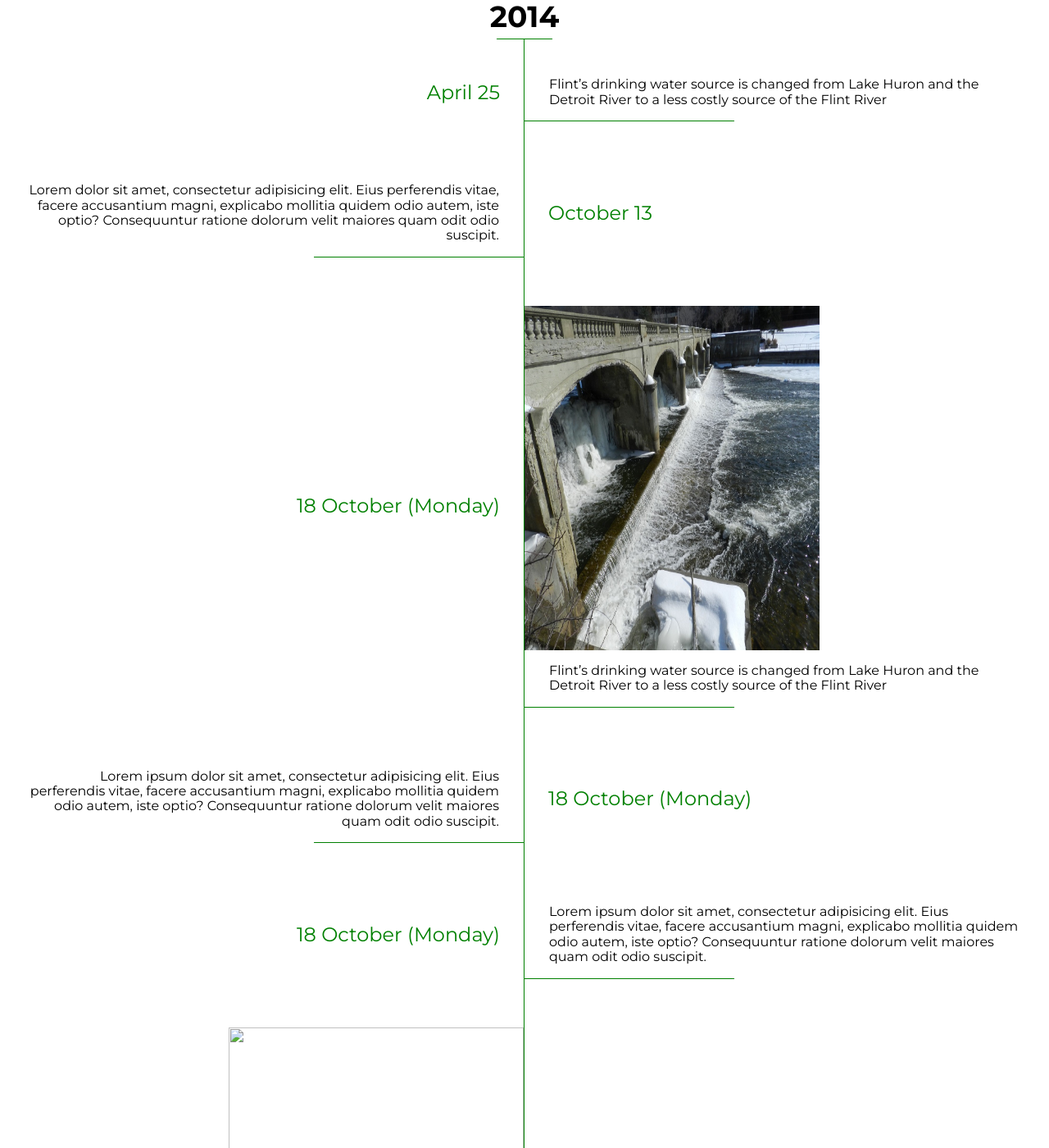
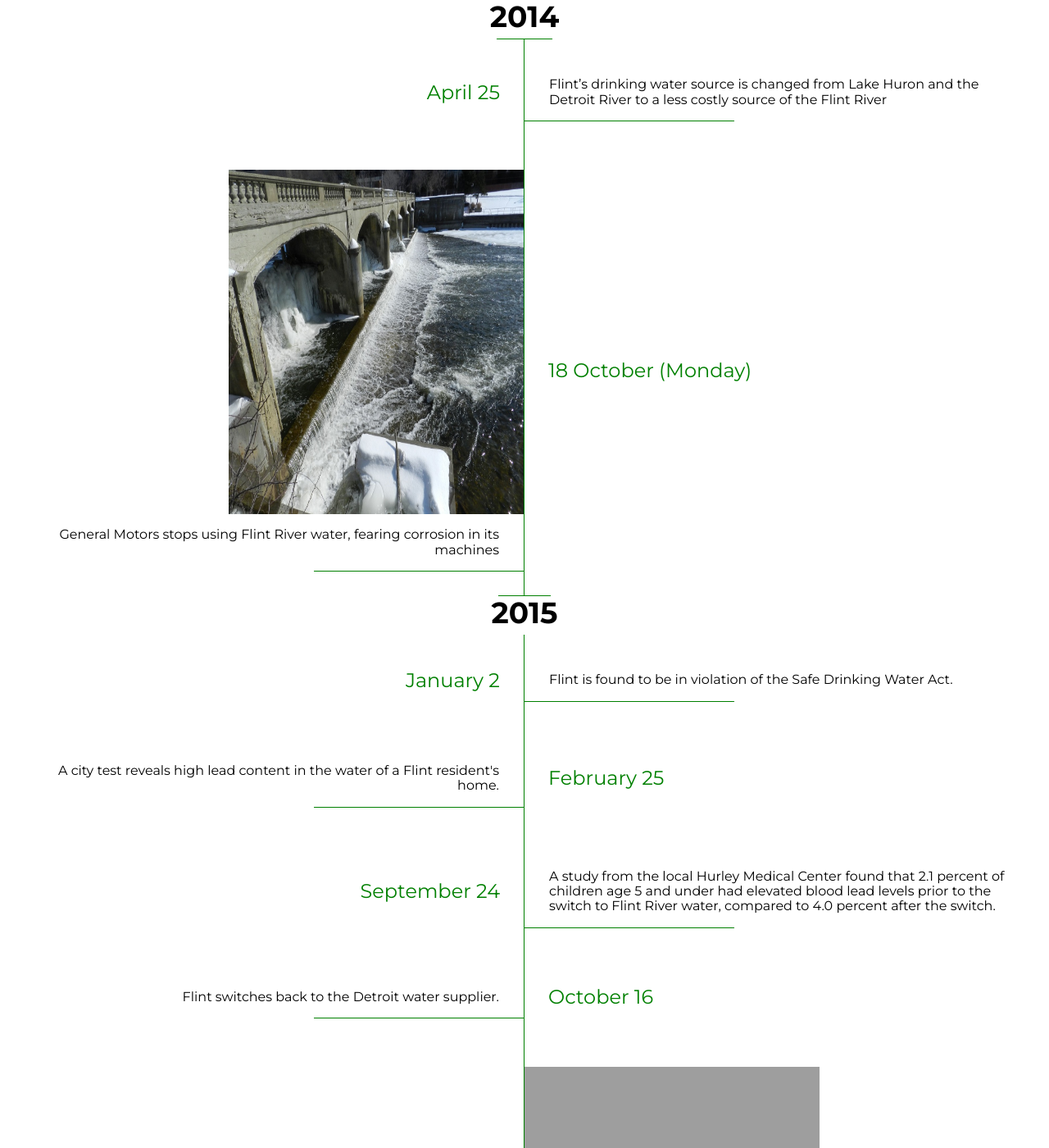
Before and after one commit to umichfjp/umichfjp.github.io, a Jekyll site: the page built from pages/timeline.html, in a window 1280 px wide and 1400 px high. Shown: the whole window at 82% size. Built offline with Jekyll 4.4.1, drawn with Linux system fonts in a browser that asks for light colours; nearby versions of some CDN libraries; some of the changed text lies outside the part shown; grey boxes are pictures that could not be loaded.

Commit message:
Update timeline.html

```diff
--- a/pages/timeline.html
+++ b/pages/timeline.html
@@ -28,8 +28,70 @@ title: Timeline
 
         <li class="day">
           <div class="events">
-            <p>Lorem dolor sit amet, consectetur adipisicing elit. Eius perferendis vitae, facere accusantium magni, explicabo mollitia quidem odio autem, iste optio? Consequuntur ratione dolorum velit maiores quam odit odio suscipit.</p>
-            <div class="date">October 13</div>
+            <div class="day__img">
+              <img src="images/90.jpeg" alt="" />
+            </div>
+            <p>General Motors stops using Flint River water, fearing corrosion in its machines</p>
+            <div class="date">18 October (Monday)</div>
+          </div>
+        </li>
+      </ul>
+
+      <div class="year year--end">
+        <div class="inner">
+          <span>2015</span>
+        </div>
+      </div>
+      <ul class="days">
+        <li class="day">
+          <div class="events">
+            <p>Flint is found to be in violation of the Safe Drinking Water Act.</p>
+            <div class="date">January 2</div>
+          </div>
+        </li>
+
+        <li class="day">
+          <div class="events">
+            <p>A city test reveals high lead content in the water of a Flint resident's home.</p>
+            <div class="date">February 25</div>
+          </div>
+        </li>
+
+        <li class="day">
+          <div class="events">
+            <p>A study from the local Hurley Medical Center found that 2.1 percent of children age 5 and under had elevated blood lead levels prior to the switch to Flint River water, compared to 4.0 percent after the switch.</p>
+            <div class="date">September 24</div>
+          </div>
+        </li>
+
+        <li class="day">
+          <div class="events">
+            <p>Flint switches back to the Detroit water supplier.</p>
+            <div class="date">October 16</div>
+          </div>
+        </li>
+
+        <li class="day">
+          <div class="events">
+            <div class="day__img">
+              <img src="weaver.JPG" alt="" />
+            </div>
+            <p>Flint Mayor Karen Weaver declares a state of emergency over the elevated lead levels in the city's water.</p>
+            <div class="date">December 14</div>
+          </div>
+        </li>
+      </ul>
+
+      <div class="year year--end">
+        <div class="inner">
+          <span>2016</span>
+        </div>
+      </div>
+      <ul class="days">
+        <li class="day">
+          <div class="events">
+            <p>Flint’s drinking water source is changed from Lake Huron and the Detroit River to a less costly source of the Flint River</p>
+            <div class="date">April 25</div>
           </div>
         </li>
 
@@ -38,33 +100,7 @@ title: Timeline
             <div class="day__img">
               <img src="images/90.jpeg" alt="" />
             </div>
-            <p>Flint’s drinking water source is changed from Lake Huron and the Detroit River to a less costly source of the Flint River</p>
-            <div class="date">18 October (Monday)</div>
-          </div>
-        </li>
-
-        <li class="day">
-          <div class="events">
-            <p>Lorem ipsum dolor sit amet, consectetur adipisicing elit. Eius perferendis vitae, facere accusantium magni, explicabo mollitia quidem odio autem, iste optio? Consequuntur ratione dolorum velit maiores quam odit odio suscipit.</p>
-            <div class="date">18 October (Monday)</div>
-          </div>
-        </li>
-
-        <li class="day">
-          <div class="events">
-            <p>Lorem ipsum dolor sit amet, consectetur adipisicing elit. Eius perferendis vitae, facere accusantium magni, explicabo mollitia quidem odio autem, iste optio? Consequuntur ratione dolorum velit maiores quam odit odio suscipit.</p>
-            <div class="date">18 October (Monday)</div>
-          </div>
-        </li>
-
-        <li class="day">
-          <div class="events">
-            <div class="day__img">
-              <img src="" alt="" />
-              <p class="caption">
-                Lorem ipsum dolor sit amet.
-              </p>
-            </div>
+            <p>General Motors stops using Flint River water, fearing corrosion in its machines</p>
             <div class="date">18 October (Monday)</div>
           </div>
         </li>
@@ -78,52 +114,89 @@ title: Timeline
       <ul class="days">
         <li class="day">
           <div class="events">
-            <p>Lorem ipsum dolor sit amet, consectetur adipisicing elit. Eius perferendis vitae, facere accusantium magni, explicabo mollitia quidem odio autem, iste optio? Consequuntur ratione dolorum velit maiores quam odit odio suscipit.</p>
-            <div class="date">18 October (Monday)</div>
-          </div>
-        </li>
-
-        <li class="day">
-          <div class="events">
-            <p>Lorem dolor sit amet, consectetur adipisicing elit. Eius perferendis vitae, facere accusantium magni, explicabo mollitia quidem odio autem, iste optio? Consequuntur ratione dolorum velit maiores quam odit odio suscipit.</p>
-            <div class="date">18 October (Monday)</div>
+            <p>Flint’s drinking water source is changed from Lake Huron and the Detroit River to a less costly source of the Flint River</p>
+            <div class="date">April 25</div>
           </div>
         </li>
 
         <li class="day">
           <div class="events">
             <div class="day__img">
-              <img src="" alt="" />
-              <p class="caption">
-                Lorem ipsum dolor sit amet.
-              </p>
+              <img src="images/90.jpeg" alt="" />
             </div>
+            <p>General Motors stops using Flint River water, fearing corrosion in its machines</p>
             <div class="date">18 October (Monday)</div>
           </div>
         </li>
+      </ul>
 
+      <div class="year year--end">
+        <div class="inner">
+          <span>2018</span>
+        </div>
+      </div>
+      <ul class="days">
         <li class="day">
           <div class="events">
-            <p>Lorem ipsum dolor sit amet, consectetur adipisicing elit. Eius perferendis vitae, facere accusantium magni, explicabo mollitia quidem odio autem, iste optio? Consequuntur ratione dolorum velit maiores quam odit odio suscipit.</p>
-            <div class="date">18 October (Monday)</div>
-          </div>
-        </li>
-
-        <li class="day">
-          <div class="events">
-            <p>Lorem ipsum dolor sit amet, consectetur adipisicing elit. Eius perferendis vitae, facere accusantium magni, explicabo mollitia quidem odio autem, iste optio? Consequuntur ratione dolorum velit maiores quam odit odio suscipit.</p>
-            <div class="date">18 October (Monday)</div>
+            <p>Flint’s drinking water source is changed from Lake Huron and the Detroit River to a less costly source of the Flint River</p>
+            <div class="date">April 25</div>
           </div>
         </li>
 
         <li class="day">
           <div class="events">
             <div class="day__img">
-              <img src="" alt="" />
-              <p class="caption">
-                Lorem ipsum dolor sit amet.
-              </p>
+              <img src="images/90.jpeg" alt="" />
             </div>
+            <p>General Motors stops using Flint River water, fearing corrosion in its machines</p>
+            <div class="date">18 October (Monday)</div>
+          </div>
+        </li>
+      </ul>
+
+      <div class="year year--end">
+        <div class="inner">
+          <span>2020</span>
+        </div>
+      </div>
+      <ul class="days">
+        <li class="day">
+          <div class="events">
+            <p>Flint’s drinking water source is changed from Lake Huron and the Detroit River to a less costly source of the Flint River</p>
+            <div class="date">April 25</div>
+          </div>
+        </li>
+
+        <li class="day">
+          <div class="events">
+            <div class="day__img">
+              <img src="images/90.jpeg" alt="" />
+            </div>
+            <p>General Motors stops using Flint River water, fearing corrosion in its machines</p>
+            <div class="date">18 October (Monday)</div>
+          </div>
+        </li>
+      </ul>
+
+      <div class="year year--end">
+        <div class="inner">
+          <span>2021</span>
+        </div>
+      </div>
+      <ul class="days">
+        <li class="day">
+          <div class="events">
+            <p>Flint’s drinking water source is changed from Lake Huron and the Detroit River to a less costly source of the Flint River</p>
+            <div class="date">April 25</div>
+          </div>
+        </li>
+
+        <li class="day">
+          <div class="events">
+            <div class="day__img">
+              <img src="images/90.jpeg" alt="" />
+            </div>
+            <p>General Motors stops using Flint River water, fearing corrosion in its machines</p>
             <div class="date">18 October (Monday)</div>
           </div>
         </li>
```
